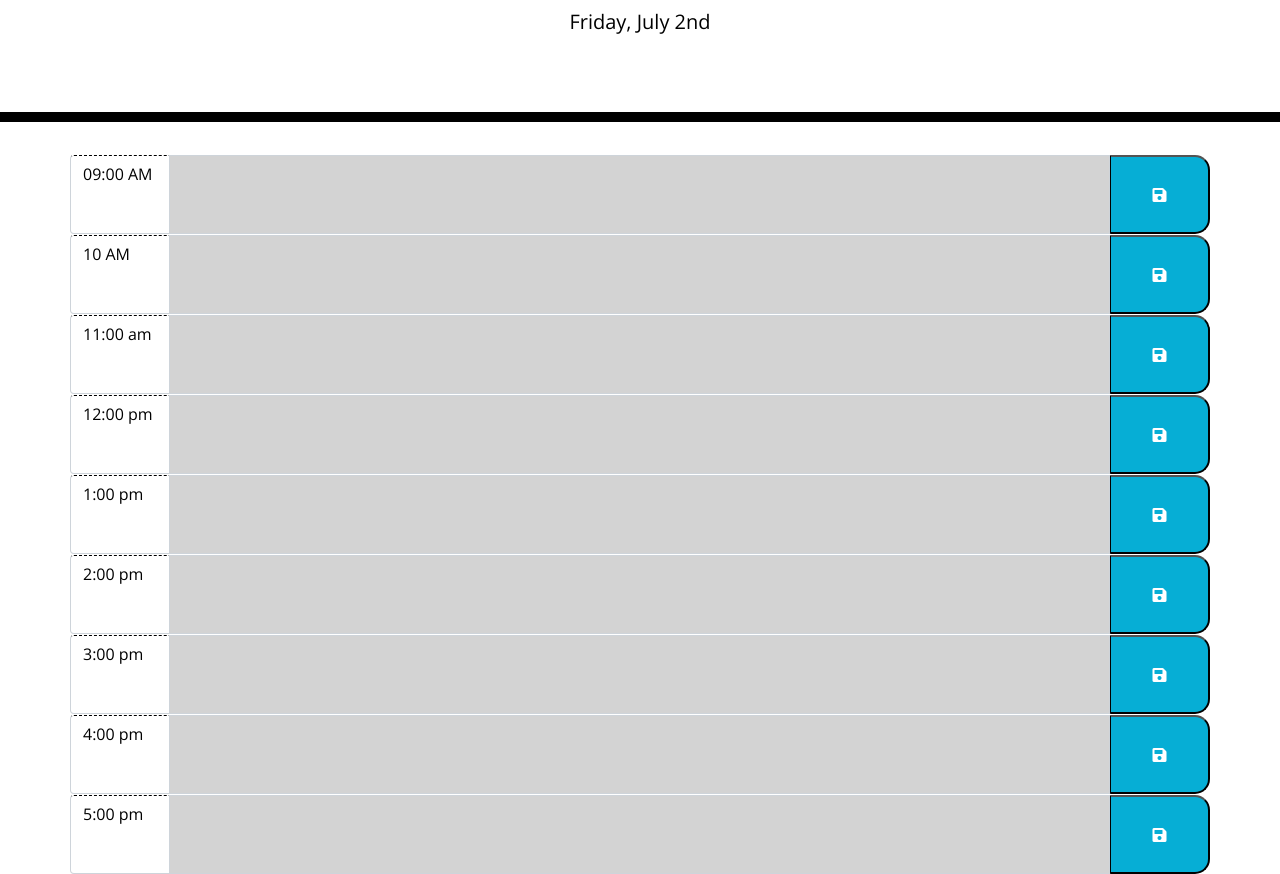
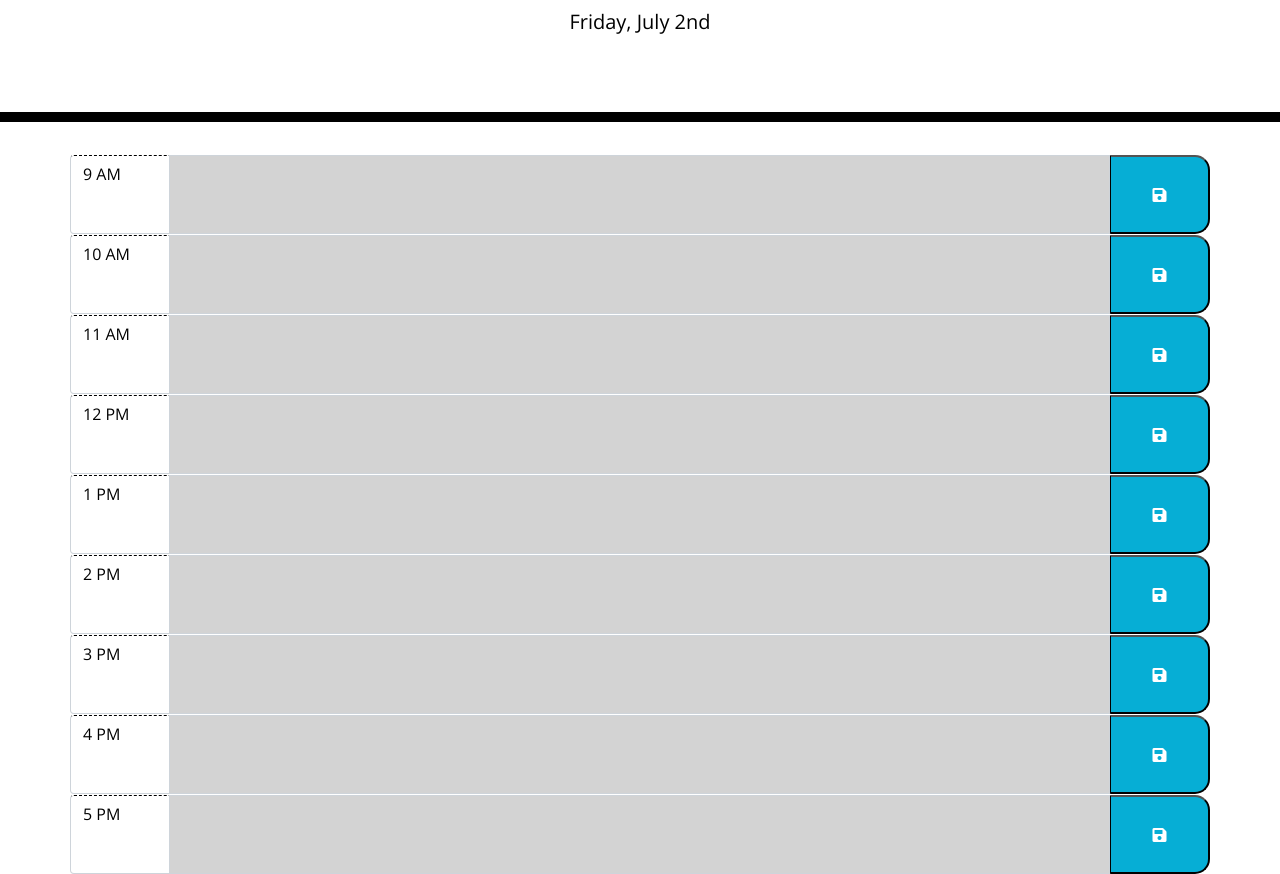
Before and after one commit to smolyakova30/workDayScheduler, a plain HTML site: page index.html in a window 1280 px wide. Shown: the part 182-1056 px from the top of the page. Drawn offline with nearby package versions, Linux system fonts and the light colour scheme.

Commit message:
fixed styling for time format

```diff
--- a/index.html
+++ b/index.html
@@ -33,7 +33,7 @@
       <div class="row">
         <div class="input-group">
           <div class="input-group-prepend">
-            <span class="input-group-text hour">09:00 AM </span>
+            <span class="input-group-text hour">9 AM </span>
           </div>
           <textarea class="form-control" aria-label="With textarea" id="9am"></textarea>
           <button type="button" class="saveBtn"><i class="fas fa-save"></i></button>
@@ -53,7 +53,7 @@
       <div class="row">
         <div class="input-group">
           <div class="input-group-prepend">
-            <span class="input-group-text hour">11:00 am </span>
+            <span class="input-group-text hour">11 AM </span>
           </div>
           <textarea class="form-control" aria-label="With textarea" id="11am"></textarea>
           <button type="button" class="saveBtn"><i class="fas fa-save"></i></button>
@@ -63,7 +63,7 @@
       <div class="row">
         <div class="input-group">
           <div class="input-group-prepend">
-            <span class="input-group-text hour">12:00 pm </span>
+            <span class="input-group-text hour">12 PM </span>
           </div>
           <textarea class="form-control" aria-label="With textarea" id="12pm"></textarea>
           <button type="button" class="saveBtn"><i class="fas fa-save"></i></button>
@@ -73,7 +73,7 @@
       <div class="row">
         <div class="input-group">
           <div class="input-group-prepend">
-            <span class="input-group-text hour">1:00 pm </span>
+            <span class="input-group-text hour">1 PM </span>
           </div>
           <textarea class="form-control" aria-label="With textarea" id="13pm"></textarea>
           <button type="button" class="saveBtn"><i class="fas fa-save"></i></button>
@@ -83,7 +83,7 @@
       <div class="row">
         <div class="input-group">
           <div class="input-group-prepend">
-            <span class="input-group-text hour"> 2:00 pm </span>
+            <span class="input-group-text hour">2 PM</span>
           </div>
           <textarea class="form-control" aria-label="With textarea" id="14pm"></textarea>
           <button type="button" class="saveBtn"><i class="fas fa-save"></i></button>
@@ -93,7 +93,7 @@
       <div class="row">
         <div class="input-group">
           <div class="input-group-prepend">
-            <span class="input-group-text hour">3:00 pm </span>
+            <span class="input-group-text hour">3 PM </span>
           </div>
           <textarea class="form-control" aria-label="With textarea" id="15pm"></textarea>
           <button type="button" class="saveBtn"><i class="fas fa-save"></i></button>
@@ -103,7 +103,7 @@
       <div class="row">
         <div class="input-group">
           <div class="input-group-prepend">
-            <span class="input-group-text hour">4:00 pm </span>
+            <span class="input-group-text hour">4 PM </span>
           </div>
           <textarea class="form-control" aria-label="With textarea" id="16pm"></textarea>
           <button type="button" class="saveBtn"><i class="fas fa-save"></i></button>
@@ -113,7 +113,7 @@
       <div class="row">
         <div class="input-group">
           <div class="input-group-prepend">
-            <span class="input-group-text hour">5:00 pm </span>
+            <span class="input-group-text hour">5 PM </span>
           </div>
           <textarea class="form-control" aria-label="With textarea" id="17pm"></textarea>
           <button type="button" class="saveBtn"><i class="fas fa-save"></i></button>
```
